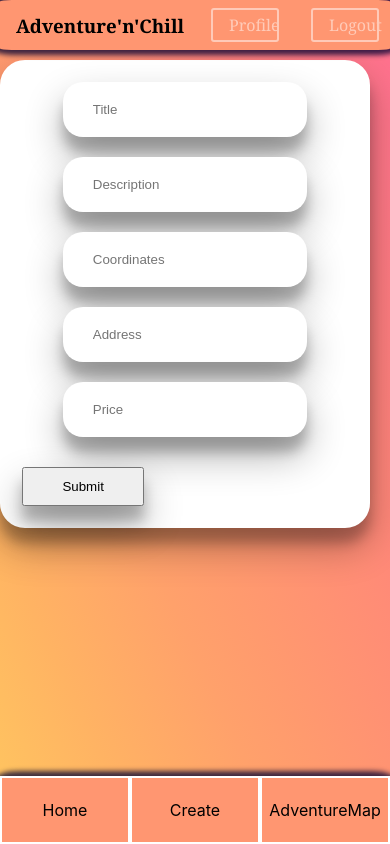
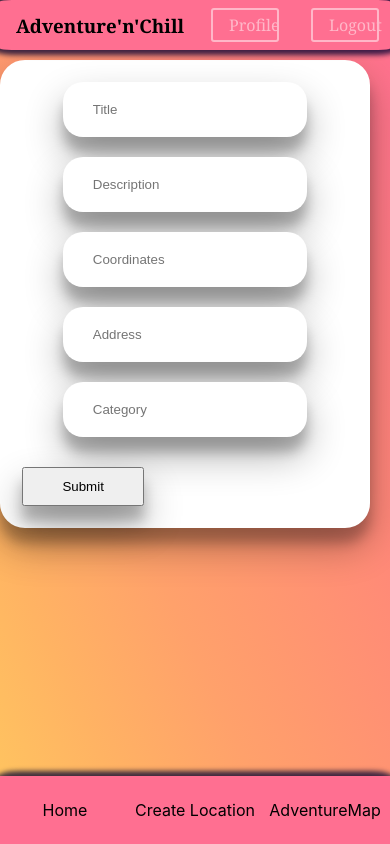
Before and after one commit to codeNilo93/Capstone-Project, a React (Create React App) app in the folder client/: page /form in a window 390 px wide. Built offline with nearby package versions, Linux system fonts and the light colour scheme.

Commit message:
additional restyling and renaming done so that the components make more sense for future coding, styling now proper for iphone 678

```diff
--- a/client/src/GlobalStyles.js
+++ b/client/src/GlobalStyles.js
@@ -4,7 +4,6 @@ const GlobalStyles = createGlobalStyle`
 
 * {
   box-sizing: border-box;
-}
 
 body {
   margin: 0;
--- a/client/src/components/App/App.js
+++ b/client/src/components/App/App.js
@@ -1,12 +1,12 @@
 import { Route, Switch } from 'react-router-dom'
 import { BrowserRouter as Router } from 'react-router-dom'
-import { useState, useEffect } from 'react'
+import { useState } from 'react'
 import styled from 'styled-components'
 
 import Header from '../Header/Header'
 import Hello from '../Hello/Hello'
 import Login from '../Login/Login'
-import CardList from "../CardList/CardList"
+import LocationList from "../CardList/LocationList"
 import Form from '../Form/Form'
 import AdventureMap from '../AdventureMap/AdventureMap'
 import Footer from '../Footer/Footer'
@@ -31,7 +31,7 @@ function App({ data }) {
           <Login />
         </Route>
         <Route path="/home">
-          <CardList locations={locations}/>
+          <LocationList locations={locations}/>
         </Route>
         <Route path="/form">
           <Form onCreateNewLocation={handleCreateNewLocation} />
@@ -57,6 +57,8 @@ export default App
 
 const Wrapper = styled.section`
 height: 100vh;
-max-width: 600px;
+margin: 0 auto;
 display: grid;
+grid-template-rows: auto 4rem;
+grid-template-areas: 'main' 'footer';
 `
--- a/client/src/components/CardList/CardList.js
+++ b/client/src/components/CardList/LocationList.js
@@ -1,13 +1,13 @@
 import styled from 'styled-components/macro'
 
-import Card from '../Card/Card'
+import Location from '../Location/Location'
 
-function CardList({locations}) {
+function LocationList({locations}) {
   return (
     <Wrapper>
         <ul>
           {locations.map(location => (
-            <Card
+            <Location
               image={location.image}
               title={location.title}
               description={location.description}
@@ -19,15 +19,16 @@ function CardList({locations}) {
   )
 }
 
-export default CardList
+export default LocationList
 
 const Wrapper = styled.section`
-  border: 1px solid red;
+overflow: scroll;
+height: auto;
   padding-right: 20px;
   text-align: center;
   padding-top: 60px;
-  width: auto;
+  max-width 600px;
   display: flex;
   flex-direction: column;
-  gap: 100px;
+  gap: 50px;
 `
--- a/client/src/components/Footer/Footer.js
+++ b/client/src/components/Footer/Footer.js
@@ -6,7 +6,7 @@ function Footer() {
     <Wrapper>
       <StyledLink to="/home">Home</StyledLink>
 
-      <StyledLink to="/form">Create</StyledLink>
+      <StyledLink to="/form">Create Location</StyledLink>
 
       <StyledLink to="/adventure">AdventureMap</StyledLink>
     </Wrapper>
@@ -16,10 +16,9 @@ function Footer() {
 export default Footer
 
 const StyledLink = styled(Link)`
-border: 2px solid white;
 color: black;
   text-decoration: none;
-  background-color: #ff9671;
+  background-color: #FF6F91;
   flex: 25%;
   display: flex;
   justify-content: center;
--- a/client/src/components/Form/Form.js
+++ b/client/src/components/Form/Form.js
@@ -1,5 +1,4 @@
 import styled from 'styled-components/macro'
-import { useState } from 'react'
 import { nanoid } from 'nanoid'
 
 function Form({ onCreateNewLocation }) {
@@ -13,7 +12,7 @@ function Form({ onCreateNewLocation }) {
         description,
         coordinates,
         address,
-        price,
+        category,
     } = form.elements
 
     onCreateNewLocation({
@@ -22,13 +21,12 @@ function Form({ onCreateNewLocation }) {
         description: description.value,
         coordinates: coordinates.value,
         address: address.value,
-        price: price.value,
+        category: category.value,
       })
       form.reset()
 
 
   }
-
   return (
     <Wrapper>
       <FormMenu onSubmit={handleSubmit}>
@@ -40,9 +38,9 @@ function Form({ onCreateNewLocation }) {
 
         <label><InputField name="address" type="text" placeholder="Address" /></label>
 
-        <label><InputField name="price" type="text" placeholder="Price" /></label>
+        <label><InputField name="category" type="text" placeholder="Category" /></label>
 
-        <SubmitButton type="submit">Submit</SubmitButton>
+        <SubmitButton>Submit</SubmitButton>
       </FormMenu>
     </Wrapper>
   )
@@ -51,24 +49,20 @@ function Form({ onCreateNewLocation }) {
 export default Form
 
 const Wrapper = styled.section`
-  height: auto;
-  pad  border: 1px solid red;
   padding-right: 20px;
   text-align: center;
   padding-top: 60px;
   width: auto;
-  display: flex;
-  flex-direction: column;
-  gap: 100px;ding-top: 100px;
-  padding-bottom: 250px;
+  gap: 100px;
   width: auto;
 `
 
 const FormMenu = styled.form`
+background-color: #D3E9F3;
   padding: 20px;
   background-color: white;
   display: flex;
-  flex-flow: column wrap;
+  flex-direction: column;
   border: 2px solid white;
   border-radius: 25px;
   box-shadow: rgba(0, 0, 0, 0.3) 0px 19px 38px,
--- a/client/src/components/Header/Header.js
+++ b/client/src/components/Header/Header.js
@@ -4,7 +4,7 @@ import { Link } from 'react-router-dom'
 function Header() {
   return (
     <Wrapper>
-      <StyledTitle>Adventure'n'Chill</StyledTitle>
+      <HeaderTitle>Adventure'n'Chill</HeaderTitle>
       <StyledLink to="/profile">Profile</StyledLink>
 
       <StyledLink to="/">Logout</StyledLink>
@@ -14,7 +14,7 @@ function Header() {
 
 export default Header
 
-const StyledTitle = styled.h1`
+const HeaderTitle= styled.h1`
 margin: auto;
 padding-left: 10px;
 `
@@ -22,7 +22,7 @@ padding-left: 10px;
 const Wrapper = styled.header`
   border-radius: 3%;
   font-family: Cambria, Cochin, Georgia, Times, 'Times New Roman', serif;
-  background-color: #ff9671;
+  background-color: #FF6F91;
   position: fixed;
   z-index: 2;
   width: 100%;
--- a/client/src/components/Hello/Hello.js
+++ b/client/src/components/Hello/Hello.js
@@ -15,7 +15,6 @@ export default Hello
 
 const Wrapper = styled.section`
   height: auto;
-  border: 1px solid red;
   text-align: center;
   margin: auto;
   padding-top: 100px;
--- a/client/src/components/Card/Card.js
+++ b/client/src/components/Location/Location.js
@@ -3,7 +3,7 @@ import styled from "styled-components";
 
 
 
-function Card (
+function Location (
     {image,
         title,
     description,
@@ -13,17 +13,16 @@ function Card (
 {
     return (
         <Wrapper>
-        <StyledImage src={image} alt="that looks nice!" />
+        <StyledImage src={image}/>
         <StyledDescription>
         <h3>{title}</h3>
-
-        <p>{description}</p>
+        <p>{category}</p>
         </StyledDescription>
         </Wrapper>
     )
 }
 
-export default Card
+export default Location
 
 const Wrapper = styled.li`
 overflow: hidden;
--- a/client/src/components/Profile/Profile.js
+++ b/client/src/components/Profile/Profile.js
@@ -6,8 +6,7 @@ function Profile() {
     <Wrapper>
       <h2>Profile Page</h2>
       <ProfileImg src={Klammerfisch} alt="That's me!" />
-      <p>lol</p>
-      <p>lol</p>
+      <p>test</p>
     </Wrapper>
   )
 }
@@ -15,12 +14,9 @@ function Profile() {
 export default Profile
 
 const Wrapper = styled.section`
-  height: auto;
   border: 1px solid red;
   text-align: center;
   margin: auto;
-  padding-top: 100px;
-  padding-bottom: 300px;
   width: auto;
   display: flex;
   flex-direction: column;
```
Also changed, not shown: 1 other file (tests, documents, lock files or other folders).
